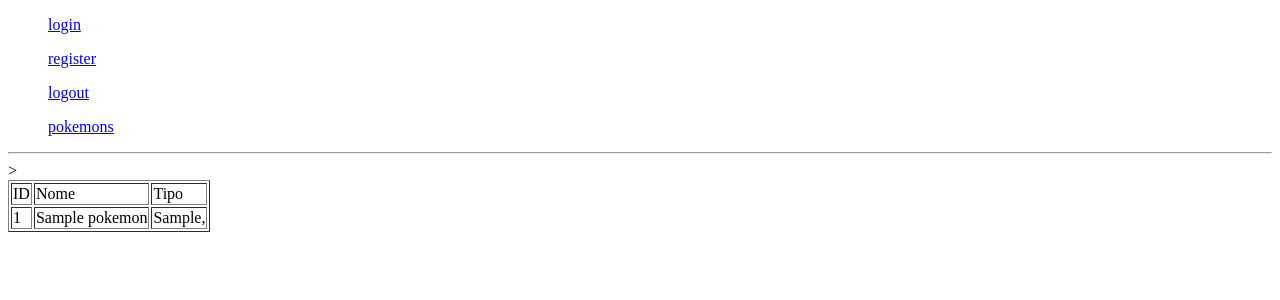
After one commit to vinig79/pokemon_game, a Flask app: page /pokemons in a window 1280 px wide. The commit adds this page. Shown: the top 300 px of the page. Run offline with Flask 2, Linux system fonts and the light colour scheme; tables that the repository leaves empty hold one stand-in row (values such as "Sample post").

Commit message:
Coloca um read me bom ai

```diff
--- a/config.py
+++ b/config.py
@@ -1,6 +1,6 @@
 import os
 class Config(object):
     DEBUG = TESTING = True
-    DATABASE_URI = "mysql+mysqlconnector://vinig79:vinig79@localhost/POKEMON_GAME"
+    DATABASE_URI = "mysql+mysqlconnector://aluno:aluno123@localhost/POKEMON_GAME"
     SQLALCHEMY_DATABASE_URI = DATABASE_URI
     SECRET_KEY = os.environ.get("SECRET_KEY") or  "you-will-never-guess"
--- a/login/login.py
+++ b/login/login.py
@@ -32,4 +32,4 @@ def index():
 @login_bp.route("/logout")
 def logout():
     logout_user()
-    return redirect("/index")
+    return redirect("/login")
--- a/pokemon.py
+++ b/pokemon.py
@@ -25,6 +25,8 @@ def app():
 
     from home.home import home_bp
     app.register_blueprint(home_bp)
+    from pokemons.pokemons import pokemon_bp
+    app.register_blueprint(pokemon_bp)
 
 
     with app.app_context():
--- /dev/null
+++ b/pokemons/pokemons.py
@@ -0,0 +1,9 @@
+from flask import Blueprint, render_template
+from model import Pokemon
+
+pokemon_bp = Blueprint("pokemon", __name__)
+
+@pokemon_bp.route("/pokemons")
+def pokemons():
+    pokemon = Pokemon.query.all()
+    return render_template("pokemons.html",title="Pokemon", pokemon=pokemon)
--- a/templates/base.html
+++ b/templates/base.html
@@ -9,11 +9,13 @@
          <menu>
              <p><a href="/login">login</a></p>
              <p><a href="/register">register</a></p>
+             <p><a href="/logout">logout</a></p>
+             <p><a href="/pokemons" >pokemons</a></p>
          </menu>
 
              <hr>
              {% with messages = get_flashed_messages() %}
-             {% if messages%}
+             {% if messages %}
              <ul>
                  {% for message in messages%}
                  <li>{{ message }}</li>
--- a/templates/home.html
+++ b/templates/home.html
@@ -1,4 +1,9 @@
 {% extends "base.html"%}
 {% block content %}
+    {% if not image %}
+    <h1>sem foto corno </h1>
+    {% else %}
     <img src="{{ image }}" >
+
+    {% endif%}
 {% endblock %}
--- /dev/null
+++ b/templates/pokemons.html
@@ -0,0 +1,23 @@
+{% extends "base.html"%}
+{% block content %}
+    <table border="1">
+    <thead>
+      <tr>
+        <td>ID</td>
+        <td>Nome</td>
+          <td>Tipo</td>>
+      </tr>
+    </thead>
+    <tbody>
+      {% for pokemon in pokemon %}
+        <tr>
+          <td>{{ pokemon.id_pok }}</td>
+          <td>{{ pokemon.nome }}</td>
+            <td>
+                {% for tipo in pokemon.tipos %}
+                {{ tipo.tipo }},
+                {% endfor %}
+            </td>
+        </tr>
+      {% endfor %}
+{% endblock %}
```
Also changed, not shown: index/routes.py (deleted, +0 -19 lines), login/forms.py (+4 -4 lines), register/forms.py (+4 -4 lines), sources/crawler.py (+5 -2 lines), pokemons/__init__.py (added).
